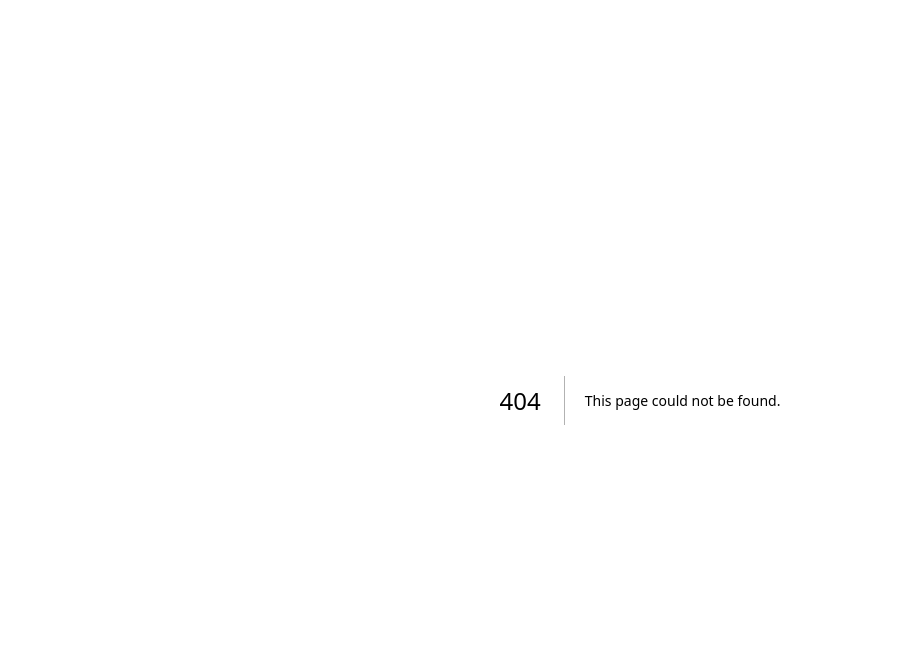
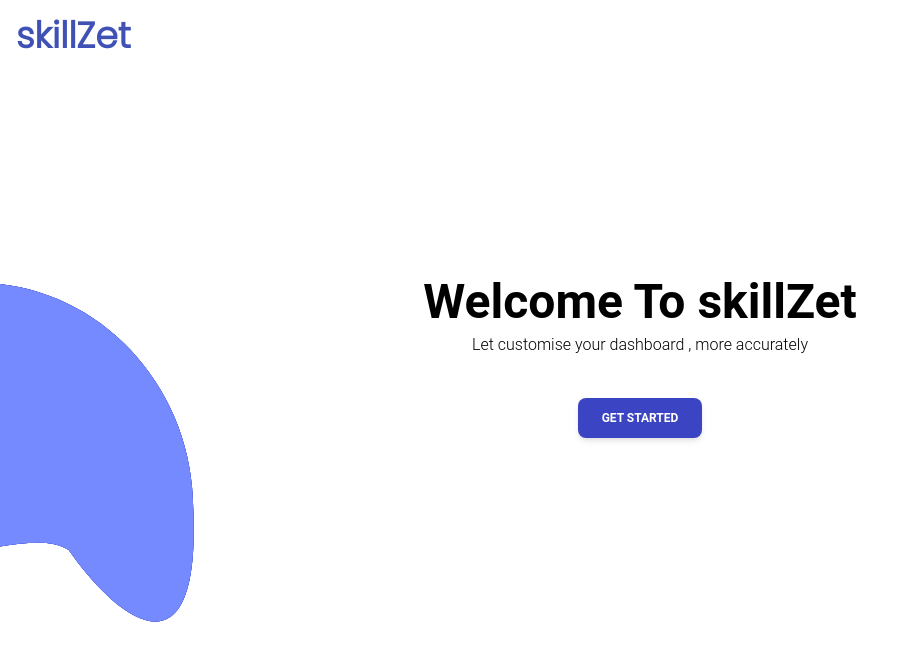
Before and after one commit to JohnnyAidoo/skillzet, a Next.js app: page /onboarding in a window 1280 px wide. Before the commit this address had no page. Shown: the top 660 px of the page, without its empty margins (0-919 px from the left). Built offline with nearby package versions, Linux system fonts and the light colour scheme; no server answers; sample sign-in values are in the browser's storage.

Commit message:
'COMMIT'

```diff
--- /dev/null
+++ b/app/onboarding/page.tsx
@@ -0,0 +1,26 @@
+"use client";
+import { Button } from "@/public/components/clientComp";
+import Header from "@/public/components/header";
+import { Typography } from "@material-tailwind/react";
+import Link from "next/link";
+
+function Welcome() {
+  return (
+    <>
+      <Header sub={<></>} />
+      <main className="overflow-x-clip w-screen h-[calc(90%)] absolute bg-[url('../public/static/ssshape.svg')] bg-no-repeat bg-left-bottom bg-contain bg-blend-lighten flex flex-col justify-center items-center">
+        <div className="flex flex-col items-center w-screen h-1/2">
+          <Typography variant="h1"> Welcome To skillZet</Typography>
+          <Typography variant="paragraph">
+            Let customise your dashboard , more accurately
+          </Typography>
+          <Link className="m-10" href="/auth/login">
+            <Button title="Get Started" />
+          </Link>
+        </div>
+      </main>
+    </>
+  );
+}
+
+export default Welcome;
```
